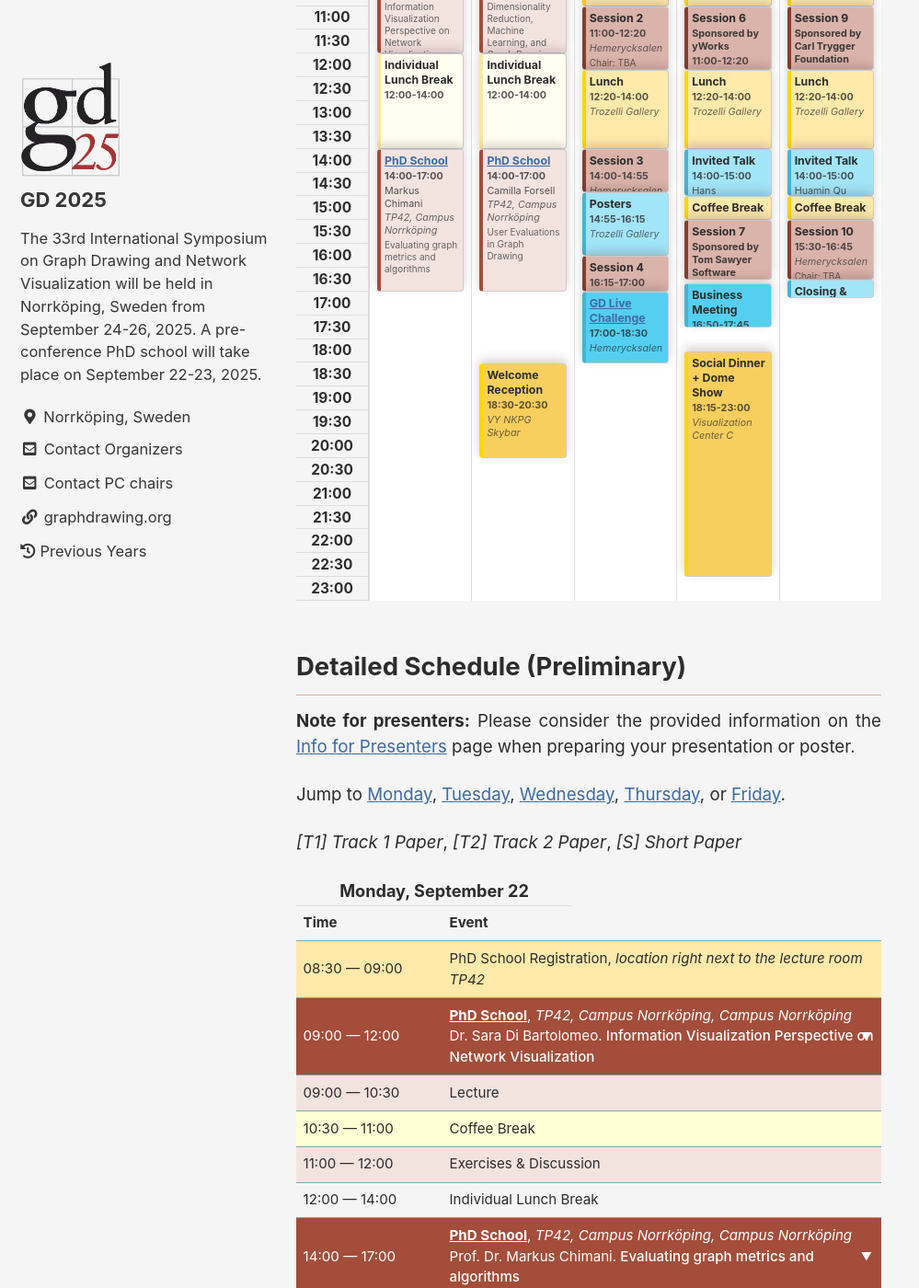
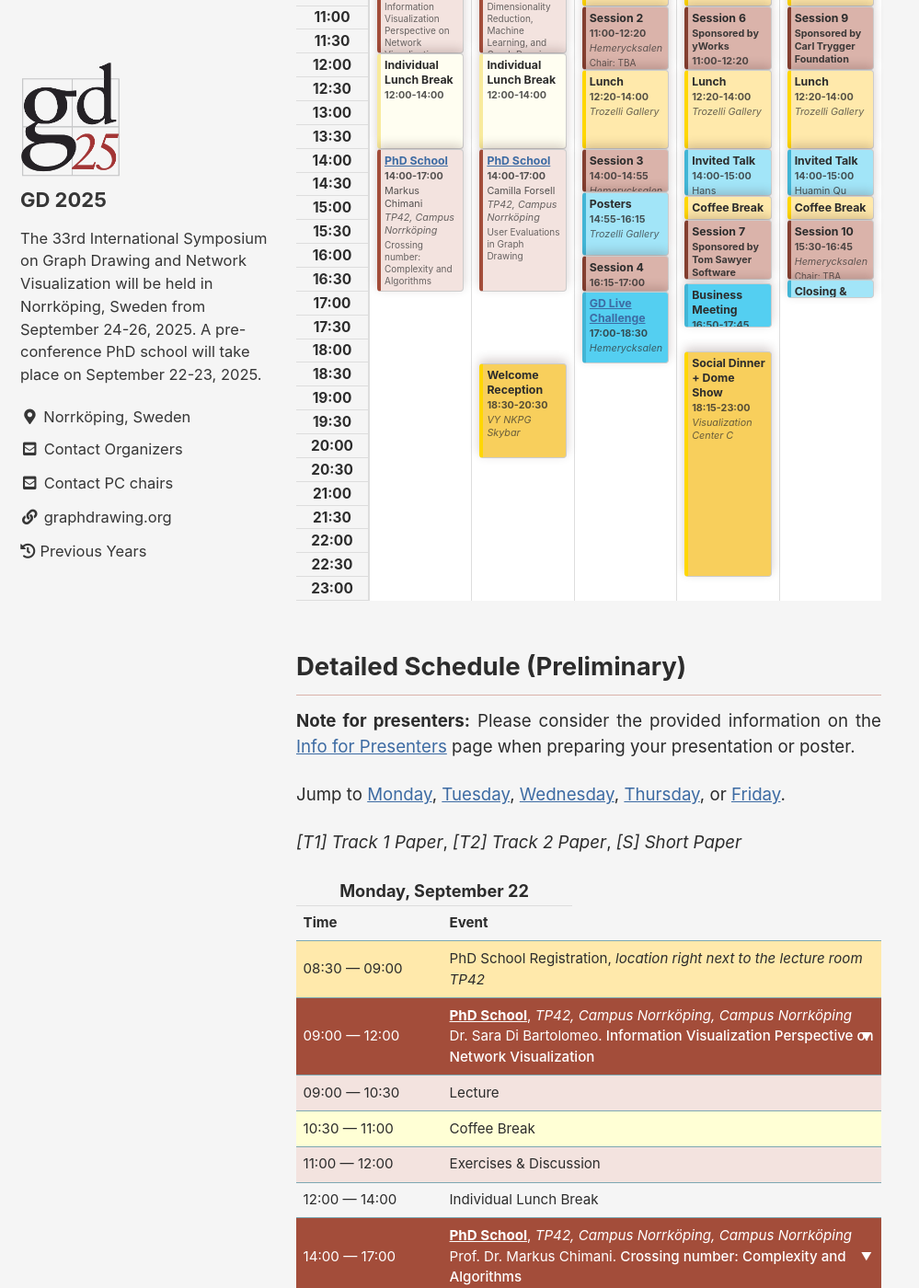
Before and after one commit to graphdrawing/gd2025, a Jekyll site: the page built from pages/program.md, in a window 1280 px wide and 1400 px high, scrolled down 809 px. Shown: the whole window at 92% size, without its empty margins (0-999 px from the left). Built offline with Jekyll 4.4.1, drawn with Linux system fonts in a browser that asks for light colours; cached includes are drawn as plain includes.

Commit message:
Update program.md

```diff
--- a/pages/program.md
+++ b/pages/program.md
@@ -441,7 +441,7 @@ const timelineData = {
         { start: "09:00", end: "12:00", type: "phd-school", title: "PhD School", speaker: "Sara Di Bartolomeo", location: "TP42, Campus Norrköping", details: "Information Visualization Perspective on Network Visualization", link: "../school/#sara-di-bartolomeo" },
         //{ start: "10:30", end: "11:00", type: "logistical", title: "Coffee Break" },
         { start: "12:00", end: "14:00", type: "other", title: "Individual Lunch Break" },
-        { start: "14:00", end: "17:00", type: "phd-school", title: "PhD School", speaker: "Markus Chimani", location: "TP42, Campus Norrköping", details: "Evaluating graph metrics and algorithms", link: "../school/#markus-chimani" },
+        { start: "14:00", end: "17:00", type: "phd-school", title: "PhD School", speaker: "Markus Chimani", location: "TP42, Campus Norrköping", details: "Crossing number: Complexity and Algorithms", link: "../school/#markus-chimani" },
         //{ start: "15:30", end: "16:00", type: "logistical", title: "Coffee Break" }
       ]
     },
@@ -712,7 +712,7 @@ function scrollToSection(sectionId) {
     <tr class="phd-school header schedule-link" id="phd-school-markus" schedule-link-start="2025-09-22T14:00" schedule-link-end="2025-09-22T17:00" schedule-link-text="PhD School &mdash; Markus Chimani">
       <td>14:00 &mdash; 17:00</td>
       <td><strong><a href="../school/#markus-chimani">PhD School</a></strong>, <span class="room-info">TP42,  Campus Norrköping, Campus Norrköping</span><br>
-        <span class="authors">Prof. Dr. Markus Chimani</span>. <span class="title">Evaluating graph metrics and algorithms</span>
+        <span class="authors">Prof. Dr. Markus Chimani</span>. <span class="title">Crossing number: Complexity and Algorithms</span>
       </td>
     </tr>
     <tr class="phd-school"><td>14:00 &mdash; 15:30</td><td>Lecture</td></tr>
```
